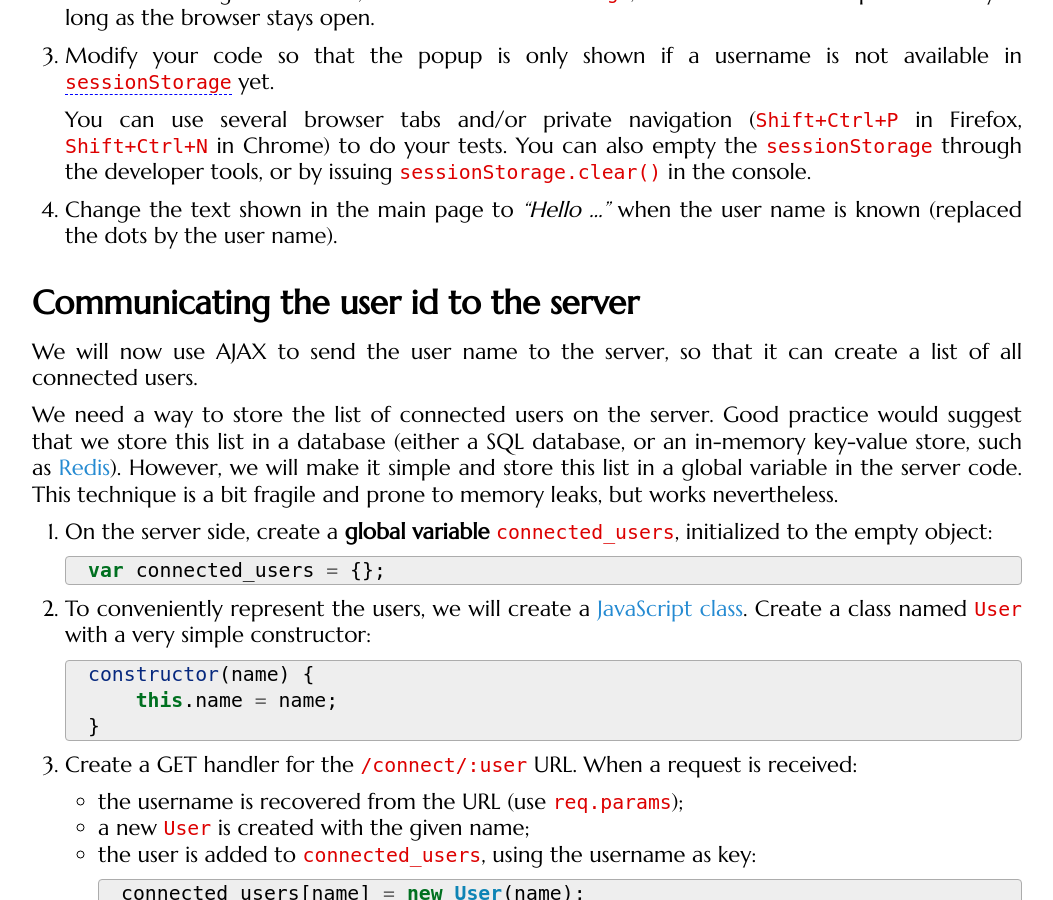
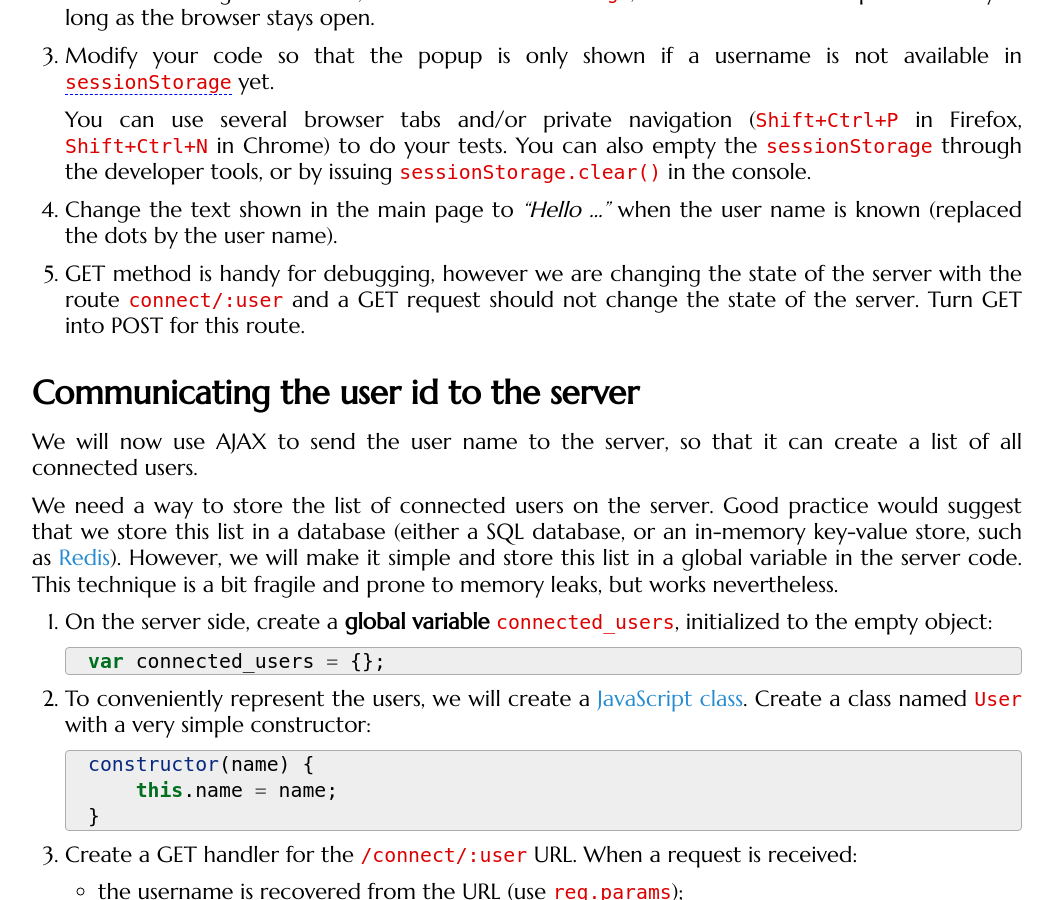
Before and after one commit to defeo/aws, a Jekyll site: the page built from _tutorials/websockets.md, in a window 1280 px wide and 900 px high, scrolled down 2802 px. Shown: the whole window, without its empty margins (113-1166 px from the left). Built offline with Jekyll 4.4.1, drawn with Linux system fonts in a browser that asks for light colours; some web fonts are replaced.

Commit message:
Turn GET into POST for connect in WS tutorial

```diff
--- a/_tutorials/websockets.md
+++ b/_tutorials/websockets.md
@@ -97,6 +97,11 @@ load, without creating a user account with a password.
 
 4. Change the text shown in the main page to *"Hello ..."* when the
    user name is known (replaced the dots by the user name).
+
+5. GET method is handy for debugging, however we are changing the
+   state of the server with the route `connect/:user` and a GET
+   request should not change the state of the server.  Turn GET
+   into POST for this route.
 
 ## Communicating the user id to the server
 
```
